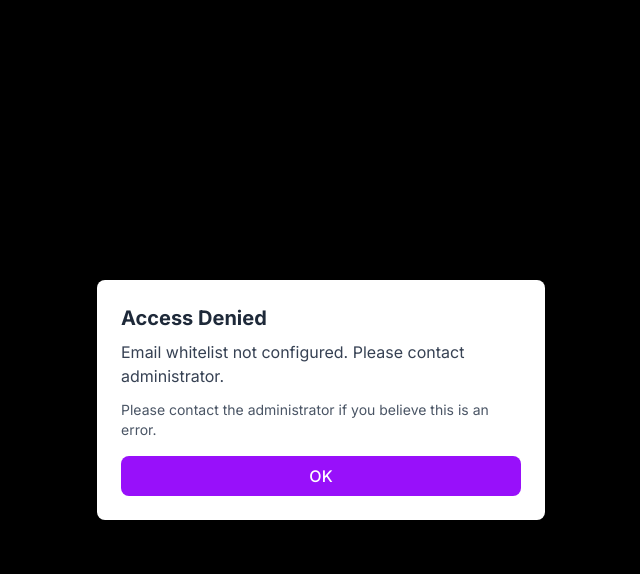
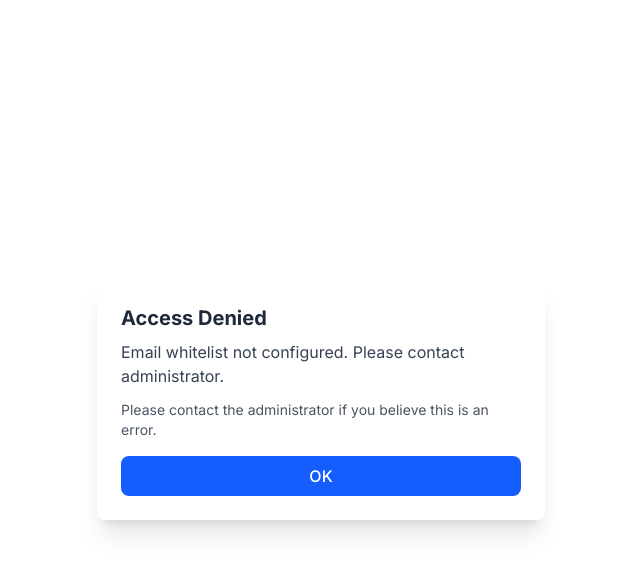
Before and after one commit to Robski22/pillpal, a Next.js app: page /login in a window 1280 px wide. Both pictures are taken after typing "name@example.com", "Sample123" into the empty fields and a click on the button "Sign In". Shown: the top 574 px of the page, without its empty margins (319-959 px from the left). Built offline with nearby package versions, Linux system fonts and the light colour scheme; no server answers; the database is empty.

Commit message:
Change Access Denied modal: purple button to blue, black background to white

```diff
--- a/app/login/page.tsx
+++ b/app/login/page.tsx
@@ -365,7 +365,7 @@ export default function Login() {
 
       {/* Custom Access Denied Modal - replaces browser alert */}
       {showAccessDeniedModal && (
-        <div className="fixed inset-0 bg-black bg-opacity-50 flex items-center justify-center z-50 p-4">
+        <div className="fixed inset-0 bg-white bg-opacity-75 flex items-center justify-center z-50 p-4">
           <div className="bg-white rounded-lg shadow-xl max-w-md w-full p-6">
             <div className="mb-4">
               <h2 className="text-xl font-bold text-gray-800 mb-2">Access Denied</h2>
@@ -374,7 +374,7 @@ export default function Login() {
             </div>
             <button
               onClick={() => setShowAccessDeniedModal(false)}
-              className="w-full px-4 py-2 bg-purple-600 text-white rounded-lg hover:bg-purple-700 transition font-medium"
+              className="w-full px-4 py-2 bg-blue-600 text-white rounded-lg hover:bg-blue-700 transition font-medium"
             >
               OK
             </button>
```
